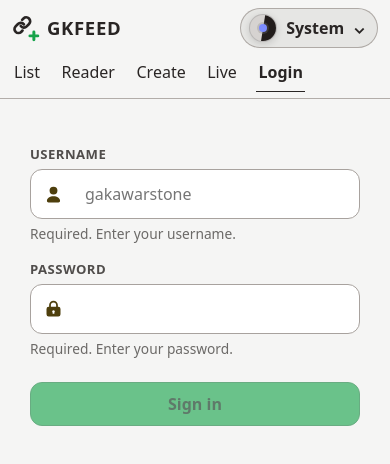
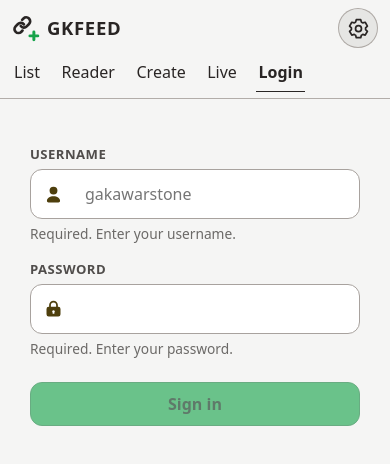
Before and after one commit to gkfeed/front, a React (Vite) app: page /login in a window 390 px wide. Shown: the top 464 px of the page. Built offline with nearby package versions, Linux system fonts and the light colour scheme.

Commit message:
feat(reader): move view switch to settings

```diff
--- a/src/react/components/Navbar.tsx
+++ b/src/react/components/Navbar.tsx
@@ -1,9 +1,23 @@
-import { NavLink } from 'react-router-dom';
+import { NavLink, useLocation, useSearchParams } from 'react-router-dom';
 
+import { getReaderMode, type ReaderMode } from '../state/readerMode';
 import { BrandMark } from './Icons';
 import { ThemePicker } from './ThemePicker';
 
 export function Navbar() {
+  const location = useLocation();
+  const [, setSearchParams] = useSearchParams();
+  const isReader = location.pathname === '/reader';
+
+  function setReaderMode(mode: ReaderMode) {
+    setSearchParams((currentParams) => {
+      const nextParams = new URLSearchParams(currentParams);
+      if (mode === 'review') nextParams.delete('view');
+      else nextParams.set('view', mode);
+      return nextParams;
+    });
+  }
+
   return (
     <nav className="nav" aria-label="Primary navigation">
       <NavLink className="nav__brand" to="/" aria-label="GKFEED home">
@@ -17,7 +31,10 @@ export function Navbar() {
         <NavLink className={({ isActive }) => `nav__link${isActive ? ' nav__link--active' : ''}`} to="/live">Live</NavLink>
         <NavLink className={({ isActive }) => `nav__link${isActive ? ' nav__link--active' : ''}`} to="/login">Login</NavLink>
       </span>
-      <ThemePicker />
+      <ThemePicker
+        readerMode={isReader ? getReaderMode(location.search) : undefined}
+        onReaderModeChange={isReader ? setReaderMode : undefined}
+      />
     </nav>
   );
 }
--- a/src/react/components/ThemePicker.tsx
+++ b/src/react/components/ThemePicker.tsx
@@ -8,6 +8,7 @@ import {
   themePreferences,
   type ThemePreference,
 } from '../theme';
+import type { ReaderMode } from '../state/readerMode';
 
 const shortLabels: Record<ThemePreference, string> = {
   system: 'System',
@@ -27,7 +28,12 @@ const descriptions: Record<ThemePreference, string> = {
   mocha: 'Deep pastel',
 };
 
-export function ThemePicker() {
+type ThemePickerProps = {
+  readerMode?: ReaderMode;
+  onReaderModeChange?: (mode: ReaderMode) => void;
+};
+
+export function ThemePicker({ readerMode, onReaderModeChange }: ThemePickerProps) {
   const [theme, setTheme] = useState(getInitialThemePreference);
   const [isOpen, setIsOpen] = useState(false);
   const pickerRef = useRef<HTMLDivElement>(null);
@@ -76,23 +82,53 @@ export function ThemePicker() {
       <button
         className="theme-picker__trigger"
         type="button"
-        aria-label={`Color theme: ${shortLabels[theme]}`}
+        aria-label="Settings"
         aria-haspopup="menu"
         aria-expanded={isOpen}
         aria-controls={panelId}
         onClick={() => setIsOpen((open) => !open)}
       >
-        <ThemeSwatch theme={theme} />
-        <span>{shortLabels[theme]}</span>
-        <span className="theme-picker__chevron" aria-hidden="true">⌄</span>
+        <svg className="theme-picker__gear" viewBox="0 0 24 24" aria-hidden="true">
+          <path d="M9.7 2.8h4.6l.7 2.5c.5.2 1 .5 1.5.9l2.5-.7 2.3 4-1.9 1.8v1.8l1.9 1.8-2.3 4-2.5-.7c-.5.4-1 .7-1.5.9l-.7 2.5H9.7L9 19.1c-.5-.2-1-.5-1.5-.9l-2.5.7-2.3-4 1.9-1.8v-1.8L2.7 9.5l2.3-4 2.5.7c.5-.4 1-.7 1.5-.9l.7-2.5Z" />
+          <circle cx="12" cy="12.2" r="3.1" />
+        </svg>
       </button>
 
       {isOpen ? (
-        <div className="theme-picker__panel" id={panelId} role="menu" aria-label="Choose color theme">
+        <div className="theme-picker__panel" id={panelId} role="menu" aria-label="Settings menu">
           <div className="theme-picker__heading">
-            <strong>Appearance</strong>
-            <span>Choose your palette</span>
+            <strong>Settings</strong>
+            <span>Reader and appearance</span>
           </div>
+          {readerMode && onReaderModeChange ? (
+            <div className="theme-picker__section">
+              <span className="theme-picker__section-title">Reader view</span>
+              <div className="theme-picker__reader-options">
+                {(['review', 'scroll'] as const).map((mode) => {
+                  const selected = mode === readerMode;
+                  return (
+                    <button
+                      className="theme-picker__reader-option"
+                      data-selected={selected || undefined}
+                      key={mode}
+                      type="button"
+                      role="menuitemradio"
+                      aria-checked={selected}
+                      onClick={() => {
+                        onReaderModeChange(mode);
+                        setIsOpen(false);
+                      }}
+                    >
+                      <span aria-hidden="true">{mode === 'review' ? '✓' : '↕'}</span>
+                      {mode === 'review' ? 'Review' : 'Scroll'}
+                    </button>
+                  );
+                })}
+              </div>
+            </div>
+          ) : null}
+          <div className="theme-picker__section">
+            <span className="theme-picker__section-title">Appearance</span>
           <div className="theme-picker__options">
             {themePreferences.map((option) => {
               const selected = option.value === theme;
@@ -122,6 +158,7 @@ export function ThemePicker() {
               );
             })}
           </div>
+          </div>
         </div>
       ) : null}
     </div>
--- a/src/react/pages/ReaderPage.tsx
+++ b/src/react/pages/ReaderPage.tsx
@@ -1,15 +1,17 @@
 import { useEffect, useLayoutEffect, useRef, useState } from 'react';
+import { useLocation, useSearchParams } from 'react-router-dom';
 
 import { FeedItemCard } from '../components/FeedItemCard';
 import { isShortVideoFeedItem, isTikTokFeedItem } from '../components/feedItemPreview';
 import { useFeedReader } from '../hooks/useFeedReader';
 import { useTikTokCommentsPreference } from '../hooks/useTikTokCommentsPreference';
+import { getReaderMode, type ReaderMode } from '../state/readerMode';
 import type { FeedItem } from '../types';
 
-type ReaderMode = 'review' | 'scroll';
-
 export function ReaderPage() {
-  const [mode, setMode] = useState<ReaderMode>('review');
+  const { search } = useLocation();
+  const [, setSearchParams] = useSearchParams();
+  const mode = getReaderMode(search);
   const [compactActionsItemId, setCompactActionsItemId] = useState<number | null>(null);
   const reviewPanelRef = useRef<HTMLDivElement>(null);
   const reviewActionsRef = useRef<HTMLDivElement>(null);
@@ -28,6 +30,15 @@ export function ReaderPage() {
   } = useFeedReader();
   const useCompactActions = mode === 'review'
     && currentItem?.id === compactActionsItemId;
+
+  function setMode(nextMode: ReaderMode) {
+    setSearchParams((currentParams) => {
+      const nextParams = new URLSearchParams(currentParams);
+      if (nextMode === 'review') nextParams.delete('view');
+      else nextParams.set('view', nextMode);
+      return nextParams;
+    });
+  }
 
   useLayoutEffect(() => {
     if (mode !== 'review' || !currentItem) {
@@ -103,11 +114,6 @@ export function ReaderPage() {
     <section className="reader" aria-labelledby="reader-page-title">
       <h1 id="reader-page-title" className="sr-only">Reader</h1>
 
-      <div className="reader__tabs" role="tablist" aria-label="Reader view">
-        <ReaderModeTab mode="review" currentMode={mode} onSelect={setMode}>Review</ReaderModeTab>
-        <ReaderModeTab mode="scroll" currentMode={mode} onSelect={setMode}>Scroll</ReaderModeTab>
-      </div>
-
       {isLoading ? <ReaderLoading /> : null}
 
       {loadFailed ? (
@@ -136,8 +142,8 @@ export function ReaderPage() {
             isShortVideoFeedItem(currentItem) ? 'reader__item--short-video' : '',
             isTikTokFeedItem(currentItem) ? 'reader__item--tiktok' : '',
           ].filter(Boolean).join(' ')}
-          role="tabpanel"
-          aria-labelledby="reader-review-tab"
+          role="region"
+          aria-label="Review view"
         >
           <FeedItemCard key={currentItem.id} item={currentItem} />
           {isShortVideoFeedItem(currentItem) ? (
@@ -185,8 +191,8 @@ export function ReaderPage() {
         <div
           id="reader-review-panel"
           className="reader__state"
-          role="tabpanel"
-          aria-labelledby="reader-review-tab"
+          role="region"
+          aria-label="Review view"
         >
           <span className="reader__done-mark" aria-hidden="true">✓</span>
           <h2>You’ve reviewed everything</h2>
@@ -198,8 +204,8 @@ export function ReaderPage() {
         <div
           id="reader-scroll-panel"
           className="reader__scroll-panel"
-          role="tabpanel"
-          aria-labelledby="reader-scroll-tab"
+          role="region"
+          aria-label="Scroll view"
         >
           <div className="reader__stream">
             {items.map((item) => <FeedItemCard key={item.id} item={item} />)}
@@ -340,30 +346,6 @@ function isTextEntryTarget(target: EventTarget | null) {
   );
 }
 
-type ReaderModeTabProps = {
-  children: string;
-  mode: ReaderMode;
-  currentMode: ReaderMode;
-  onSelect: (mode: ReaderMode) => void;
-};
-
-function ReaderModeTab({ children, mode, currentMode, onSelect }: ReaderModeTabProps) {
-  const selected = mode === currentMode;
-
-  return (
-    <button
-      id={`reader-${mode}-tab`}
-      type="button"
-      role="tab"
-      aria-selected={selected}
-      aria-controls={`reader-${mode}-panel`}
-      onClick={() => onSelect(mode)}
-    >
-      {children}
-    </button>
-  );
-}
-
 function ReaderLoading() {
   return (
     <div className="reader__loading" role="status" aria-label="Loading feed items">
--- /dev/null
+++ b/src/react/state/readerMode.ts
@@ -0,0 +1,5 @@
+export type ReaderMode = 'review' | 'scroll';
+
+export function getReaderMode(search: string): ReaderMode {
+  return new URLSearchParams(search).get('view') === 'scroll' ? 'scroll' : 'review';
+}
--- a/src/styles/navigation.css
+++ b/src/styles/navigation.css
@@ -15,18 +15,14 @@
 
 .theme-picker__trigger {
   display: grid;
-  grid-template-columns: auto minmax(0, 1fr) auto;
-  align-items: center;
-  gap: 9px;
-  min-width: 126px;
-  min-height: 44px;
-  padding: 6px 11px 6px 8px;
+  width: 44px;
+  height: 44px;
+  place-items: center;
+  padding: 0;
   border: 1px solid color-mix(in oklch, var(--color-border) 88%, transparent);
   border-radius: 999px;
   background: color-mix(in oklch, var(--color-page) 82%, var(--color-border));
   color: var(--color-ink-inverse);
-  font-weight: 720;
-  text-align: left;
   transition: background-color var(--ease), border-color var(--ease), box-shadow var(--ease);
 }
 
@@ -36,14 +32,19 @@
   background: color-mix(in oklch, var(--color-page) 68%, var(--color-border));
 }
 
-.theme-picker__chevron {
-  font-size: 1rem;
-  line-height: 1;
+.theme-picker__gear {
+  width: 23px;
+  height: 23px;
+  fill: none;
+  stroke: currentColor;
+  stroke-linecap: round;
+  stroke-linejoin: round;
+  stroke-width: 1.8;
   transition: transform var(--ease);
 }
 
-.theme-picker__trigger[aria-expanded="true"] .theme-picker__chevron {
-  transform: rotate(180deg);
+.theme-picker__trigger[aria-expanded="true"] .theme-picker__gear {
+  transform: rotate(28deg);
 }
 
 .theme-swatch {
@@ -140,6 +141,56 @@
 .theme-picker__heading span {
   color: var(--color-muted);
   font-size: 0.76rem;
+}
+
+.theme-picker__section {
+  display: grid;
+  gap: 7px;
+}
+
+.theme-picker__section + .theme-picker__section {
+  margin-top: 12px;
+  padding-top: 12px;
+  border-top: 1px solid color-mix(in oklch, var(--color-input-border) 42%, transparent);
+}
+
+.theme-picker__section-title {
+  padding-inline: 3px;
+  color: var(--color-muted);
+  font-size: 0.72rem;
+  font-weight: 750;
+  letter-spacing: 0.06em;
+  text-transform: uppercase;
+}
+
+.theme-picker__reader-options {
+  display: grid;
+  grid-template-columns: repeat(2, minmax(0, 1fr));
+  gap: 7px;
+}
+
+.theme-picker__reader-option {
+  display: flex;
+  min-height: 44px;
+  align-items: center;
+  justify-content: center;
+  gap: 7px;
+  border: 1px solid color-mix(in oklch, var(--color-input-border) 55%, transparent);
+  border-radius: 12px;
+  background: color-mix(in oklch, var(--color-input-surface) 86%, var(--color-page));
+  color: var(--color-ink-strong);
+  font-weight: 750;
+}
+
+.theme-picker__reader-option:hover {
+  border-color: var(--color-input-border);
+  background: var(--color-field-focus);
+}
+
+.theme-picker__reader-option[data-selected] {
+  border-color: var(--color-accent-focus);
+  background: color-mix(in oklch, var(--color-accent-focus) 10%, var(--color-input-surface));
+  box-shadow: inset 0 0 0 1px color-mix(in oklch, var(--color-accent-focus) 32%, transparent);
 }
 
 .theme-picker__options {
@@ -264,6 +315,7 @@
 .nav__link:focus-visible,
 .theme-picker__trigger:focus-visible,
 .theme-picker__option:focus-visible,
+.theme-picker__reader-option:focus-visible,
 a.feed:focus-visible,
 .delete:focus-visible,
 .secondary:focus-visible {
@@ -284,10 +336,9 @@ a.feed:focus-visible,
   }
 
   .theme-picker__trigger {
-    min-width: 112px;
+    width: 40px;
+    height: 40px;
     min-height: 40px;
-    padding-top: 4px;
-    padding-bottom: 4px;
   }
 
   .nav__links {
```
Also changed, not shown: src/styles/reader.css (+0 -55 lines), 2 other files (tests, documents, lock files or other folders).
